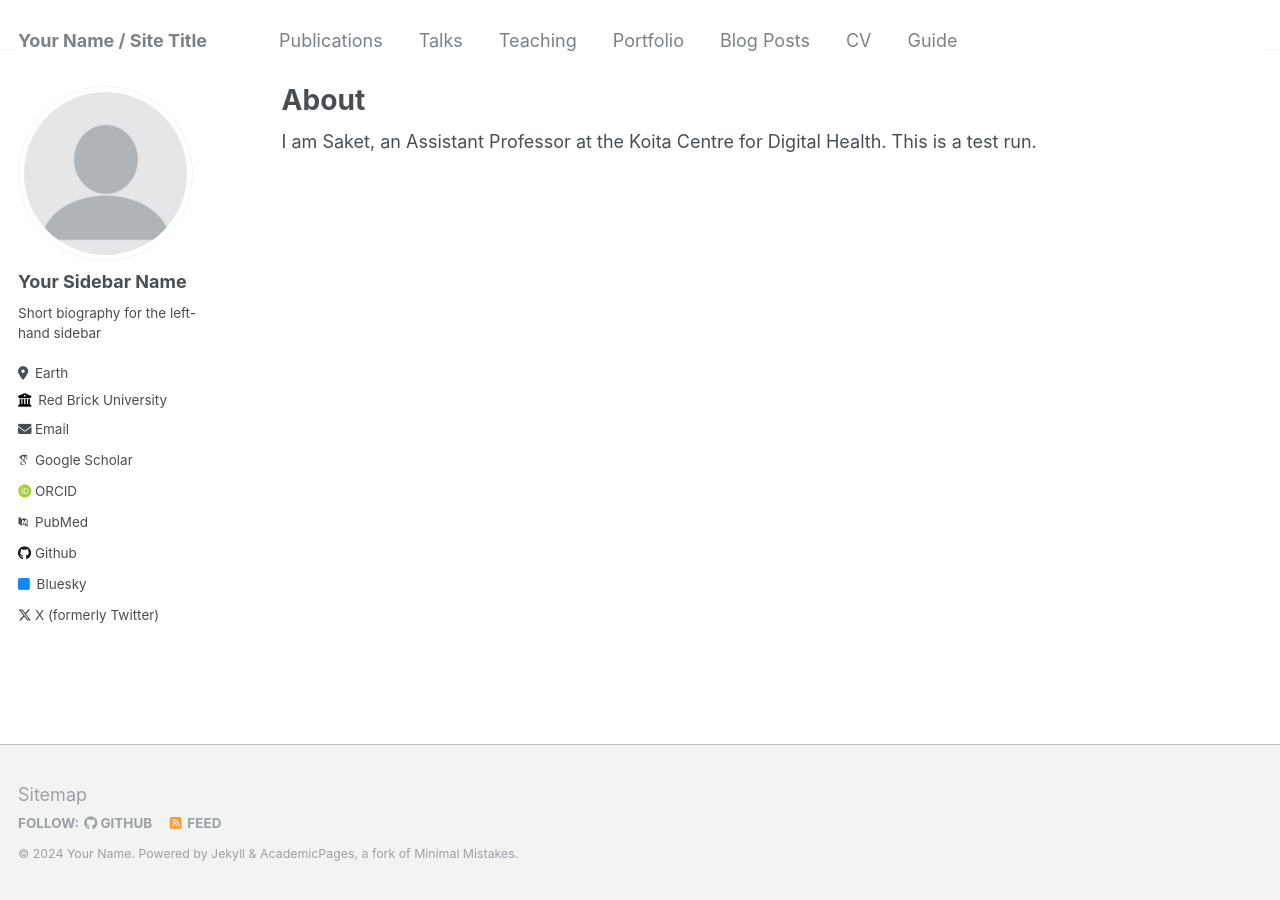
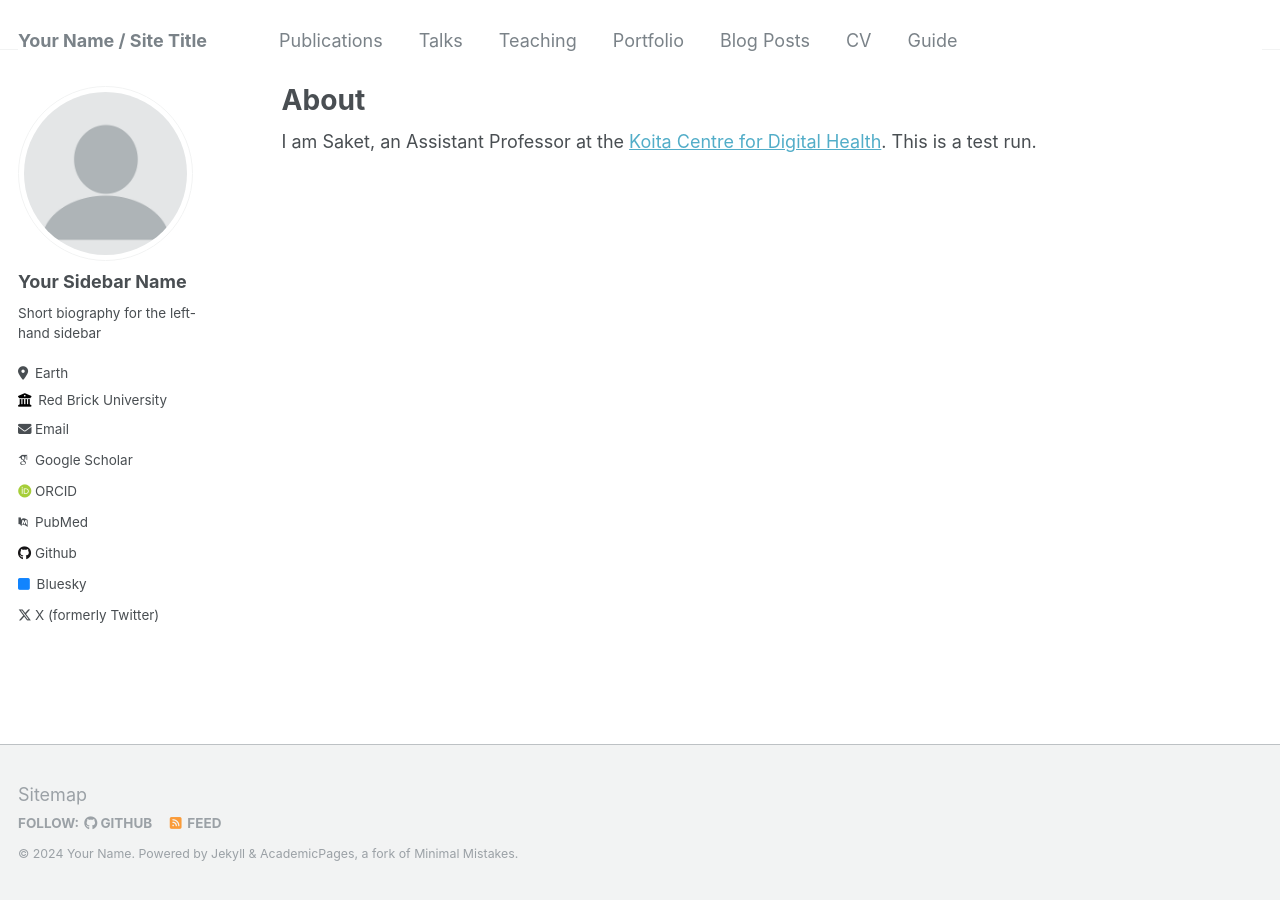
Before and after one commit to kcsaket/kcsaket.github.io, a Jekyll site: the page built from _pages/about.md, in a window 1280 px wide. Built offline with Jekyll 4.4.1, drawn with Linux system fonts in a browser that asks for light colours; some web fonts are replaced; part of the change alters nothing that is shown.

```diff
--- a/_pages/about.md
+++ b/_pages/about.md
@@ -7,5 +7,5 @@ redirect_from:
   - /about.html
 ---
 
-I am Saket, an Assistant Professor at the Koita Centre for Digital Health.
+I am Saket, an Assistant Professor at the [Koita Centre for Digital Health](https://www.kcdh.iitb.ac.in/).
 This is a test run.
```
